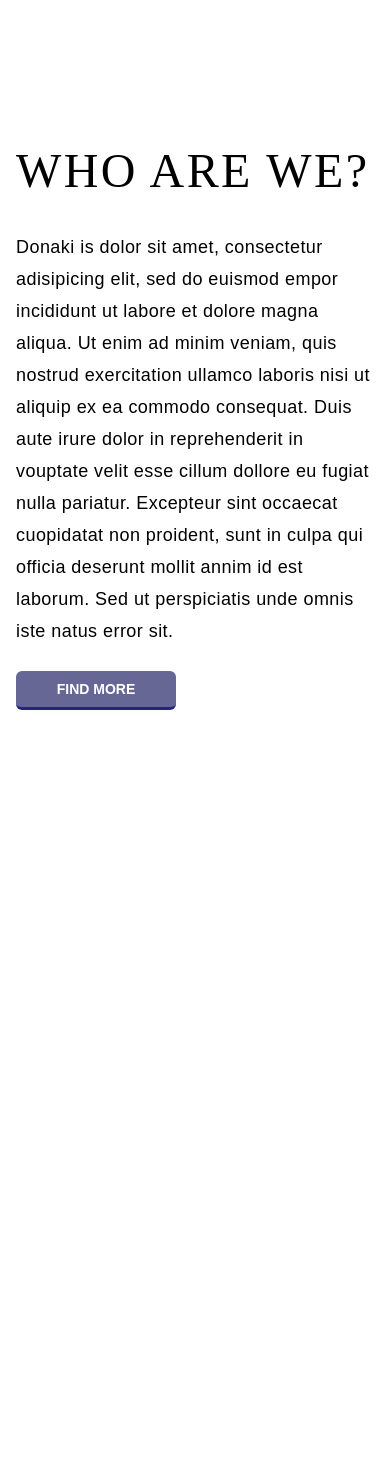
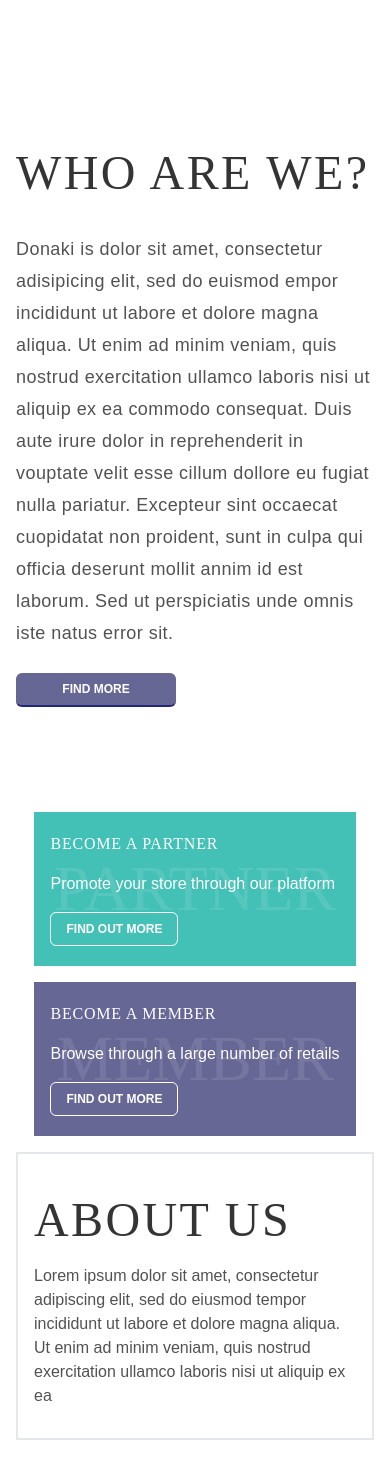
Before and after one commit to devbo-xy/Practical-Test, a Next.js app: page / in a window 390 px wide. Before the commit the page ends 844 px from the top, so only its background shows below. Built offline with nearby package versions, Linux system fonts and the light colour scheme.

Commit message:
add responsive section 2

```diff
--- a/src/pages/index.js
+++ b/src/pages/index.js
@@ -2,33 +2,86 @@ import React from "react";
 
 export default function Home() {
   return (
-    <div className="w-full">
-      <div className="h-screen w-full bg-white px-4">
-        <div className="h-full max-w-6xl mx-auto flex items-center">
+    <div className="relative w-full h-screen">
+      <div className="flex items-center h-full px-4 mx-auto md:max-w-5xl">
         <div className="flex flex-col space-y-0 md:space-y-2">
-            <h2 className="uppercase text-[3rem] md:text-[4.5rem] font-fjalla tracking-wider">
+          <h2 className="uppercase text-[#343434] text-[3rem] md:text-[4rem] font-fjalla tracking-wider">
             Who Are We?
           </h2>
-            <div className="flex space-y-6 flex-col">
-              <p className="font-body text-xl md:w-[50%] tracking-wide hidden md:block">
+          <div className="flex flex-col space-y-6">
+            <p className="font-body text-[#525252] text-lg md:w-[50%] tracking-wide leading-6 hidden md:block">
               Donaki is dolor sit amet, consectetur adisipicing elit, sed do
-                euismod empor incididunt ut labore et dolore magna aliqua. Ut
-                enim ad minim veniam, quis nostrud exercitation ullamco laboris
-                nisi ut aliquip ex ea commodo
+              euismod empor incididunt ut labore et dolore magna aliqua. Ut enim
+              ad minim veniam, quis nostrud exercitation ullamco laboris nisi ut
+              aliquip ex ea commodo
             </p>
-              <p className="font-body text-lg w-full tracking-wide leading-8 block md:hidden ">
+            <p className="block w-full text-lg leading-8 tracking-wide font-body text-[#525252] md:hidden ">
               Donaki is dolor sit amet, consectetur adisipicing elit, sed do
-                euismod empor incididunt ut labore et dolore magna aliqua. Ut
-                enim ad minim veniam, quis nostrud exercitation ullamco laboris
-                nisi ut aliquip ex ea commodo consequat. Duis aute irure dolor
-                in reprehenderit in vouptate velit esse cillum dollore eu fugiat
+              euismod empor incididunt ut labore et dolore magna aliqua. Ut enim
+              ad minim veniam, quis nostrud exercitation ullamco laboris nisi ut
+              aliquip ex ea commodo consequat. Duis aute irure dolor in
+              reprehenderit in vouptate velit esse cillum dollore eu fugiat
               nulla pariatur. Excepteur sint occaecat cuopidatat non proident,
               sunt in culpa qui officia deserunt mollit annim id est laborum.
               Sed ut perspiciatis unde omnis iste natus error sit.
             </p>
-              <button className="bg-[#666795] w-[10rem] border-b-[0.2rem] border-b-[#23267A] py-2 rounded-md text-white uppercase font-body text-sm font-bold">
+            <button className="bg-[#666795] w-[10rem] border-b-[0.15rem] border-b-[#23267A] py-2 rounded-md text-white uppercase font-body text-xs font-bold">
               Find More
             </button>
+          </div>
+        </div>
+      </div>
+      <div className="flex flex-col justify-center max-w-6xl px-4 mx-auto">
+        <div className="flex justify-center items-center flex-col space-y-4 -top-[2rem] md:-top-[6rem] relative">
+          <div className="flex flex-col space-y-4 md:flex-row md:space-x-6 md:space-y-0">
+            <div className="bg-[#44C1B7] md:w-[33rem] md:h-[15rem] flex items-center justify-center relative">
+              <span className="text-white uppercase font-fjalla text-[4rem] md:text-[7rem] opacity-10 absolute">
+                Partner
+              </span>
+              <div className="z-10 flex items-center w-full h-full px-4 py-5 md:px-10">
+                <div className="flex flex-col space-y-4">
+                  <h2 className="text-base tracking-wider text-white uppercase font-fjalla md:text-3xl">
+                    Become a Partner
+                  </h2>
+                  <p className="text-base text-white md:text-lg">
+                    Promote your store through our platform
+                  </p>
+                  <button className="w-[8rem] border-[0.1rem] border-white py-2 rounded-md text-white uppercase font-body text-xs font-bold">
+                    Find Out More
+                  </button>
+                </div>
+              </div>
+            </div>
+            <div className="bg-[#666795] md:w-[33rem] md:h-[15rem] flex items-center justify-center relative">
+              <span className="text-white uppercase font-fjalla text-[4rem] md:text-[7rem] opacity-10 absolute">
+                Member
+              </span>
+              <div className="z-10 flex items-center w-full h-full px-4 py-5 md:px-10">
+                <div className="flex flex-col space-y-4">
+                  <h2 className="text-base tracking-wider text-white uppercase font-fjalla md:text-3xl">
+                    Become a Member
+                  </h2>
+                  <p className="text-base text-white md:text-lg">
+                    Browse through a large number of retails
+                  </p>
+                  <button className="w-[8rem] border-[0.1rem] border-white py-2 rounded-md text-white uppercase font-body text-xs font-bold">
+                    Find Out More
+                  </button>
+                </div>
+              </div>
+            </div>
+          </div>
+          <div className="w-full md:w-[96.5%] bg-whiteb border-2 h-[18rem] flex items-center px-4 md:px-10">
+            <div className="flex flex-col space-y-2">
+              <h2 className="tracking-wider text-[#343434] uppercase font-fjalla text-[3rem] md:text-5xl">
+                About us
+              </h2>
+              <p className="text-base text-[#525252] md:text-lg md:w-[46%]">
+                Lorem ipsum dolor sit amet, consectetur adipiscing elit, sed do
+                eiusmod tempor incididunt ut labore et dolore magna aliqua. Ut
+                enim ad minim veniam, quis nostrud exercitation ullamco laboris
+                nisi ut aliquip ex ea
+              </p>
             </div>
           </div>
         </div>
```
Lines whose indentation alone changed are shown as unchanged.
